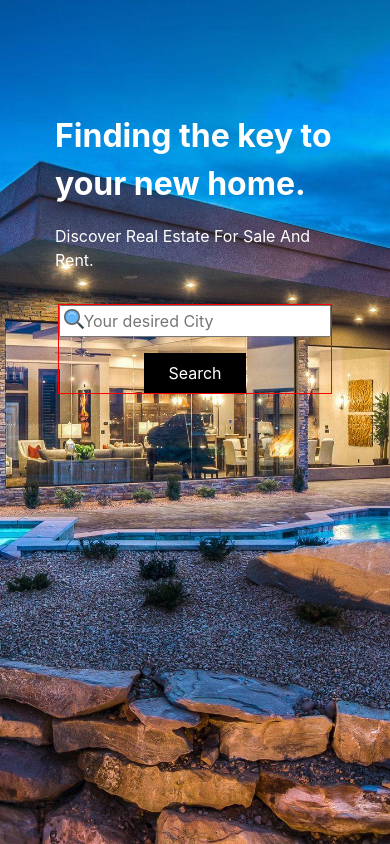
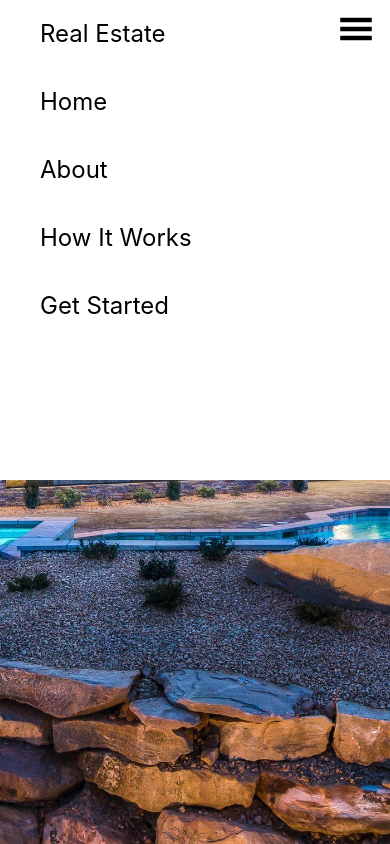
Before and after one commit to ToFJ/nextjs-real-estate-app, a Next.js app: page / in a window 390 px wide. Built offline with nearby package versions, Linux system fonts and the light colour scheme.

Commit message:
added hamburger menu for mobile

```diff
--- a/components/Navbar.jsx
+++ b/components/Navbar.jsx
@@ -1,11 +1,16 @@
+import { useState } from "react";
+import Link from "next/link";
+import { GiHamburgerMenu } from "react-icons/gi";
+
 import navStyles from "../styles/Navbar.module.css";
-import Link from "next/link";
 
 const Navbar = () => {
+  const [displayMenu, setDisplayMenu] = useState(true);
+
   return (
     <header>
       <nav className={navStyles.nav}>
-        <ul className={navStyles.list}>
+        <ul className={displayMenu ? navStyles.open : navStyles.list}>
           <li>
             <Link href="/">Real Estate</Link>
           </li>
@@ -22,6 +27,9 @@ const Navbar = () => {
             <Link href="/">Get Started</Link>
           </li>
         </ul>
+        <button className={displayMenu ? navStyles.ham : ""} onClick={() => setDisplayMenu(!displayMenu)}>
+          <GiHamburgerMenu />
+        </button>
       </nav>
     </header>
   );
--- a/components/StartPage.jsx
+++ b/components/StartPage.jsx
@@ -1,3 +1,4 @@
+import { useState } from "react";
 import startStyles from "../styles/Start.module.css";
 import { FcSearch } from "react-icons/fc";
 
@@ -12,7 +13,6 @@ const Home = () => {
             <FcSearch />
           </label>
           <input type="text" name="search" placeholder="Your desired City" />
-
           <button>Search</button>
         </div>
       </div>
--- a/styles/Navbar.module.css
+++ b/styles/Navbar.module.css
@@ -17,8 +17,52 @@
   text-decoration: none;
 }
 
+.nav button {
+  position: absolute;
+  top: 0;
+  right: 0;
+  margin: 1rem;
+  transform: scale(1.5);
+  cursor: pointer;
+  border: none;
+  background: none;
+  display: none;
+}
+
 @media (max-width: 1000px) {
   .list {
     display: none;
   }
+  .nav button {
+    background: none;
+    border: none;
+    display: block;
+  }
 }
+
+.open {
+  margin: 0;
+  list-style: none;
+  background-color: white;
+  height: 30rem;
+}
+
+.open li a {
+  text-decoration: none;
+  color: black;
+  display: flex;
+  justify-content: flex-start;
+  align-items: center;
+}
+
+.open li {
+  padding: 1rem 0;
+}
+
+.nav button {
+  z-index: 10;
+}
+
+.ham {
+  color: black;
+}
--- a/styles/Start.module.css
+++ b/styles/Start.module.css
@@ -1,6 +1,6 @@
 .content {
   position: absolute;
-  top: 30%;
+  top: 35%;
   left: 50%;
   transform: translate(-50%, -50%);
   color: white;
@@ -23,7 +23,6 @@
 
 .search {
   position: relative;
-  border: 1px solid red;
 }
 
 .search input {
```
